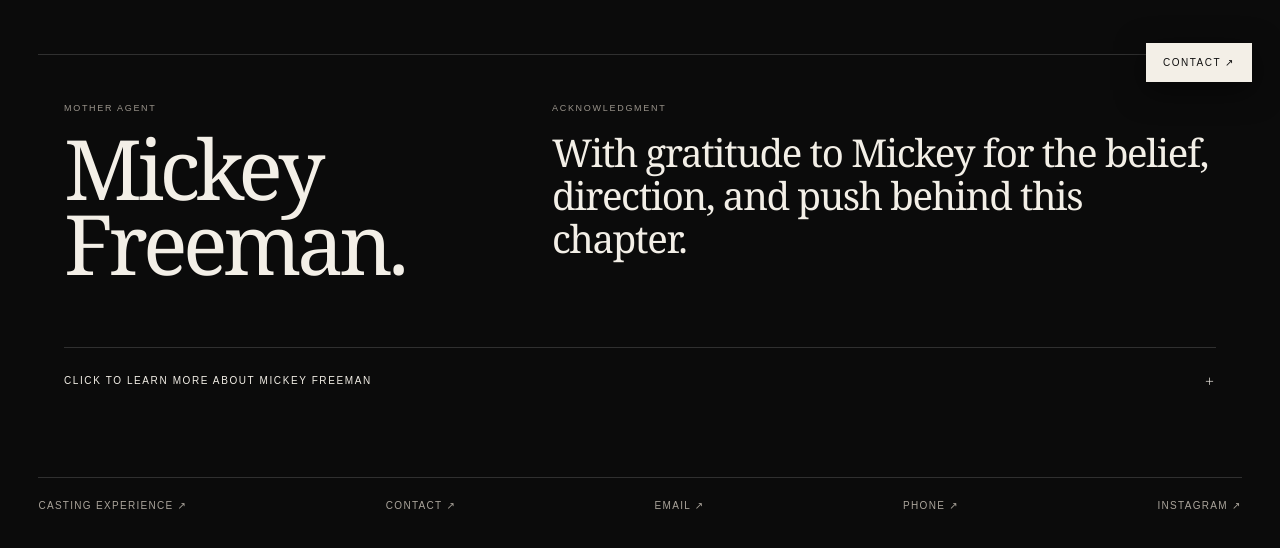
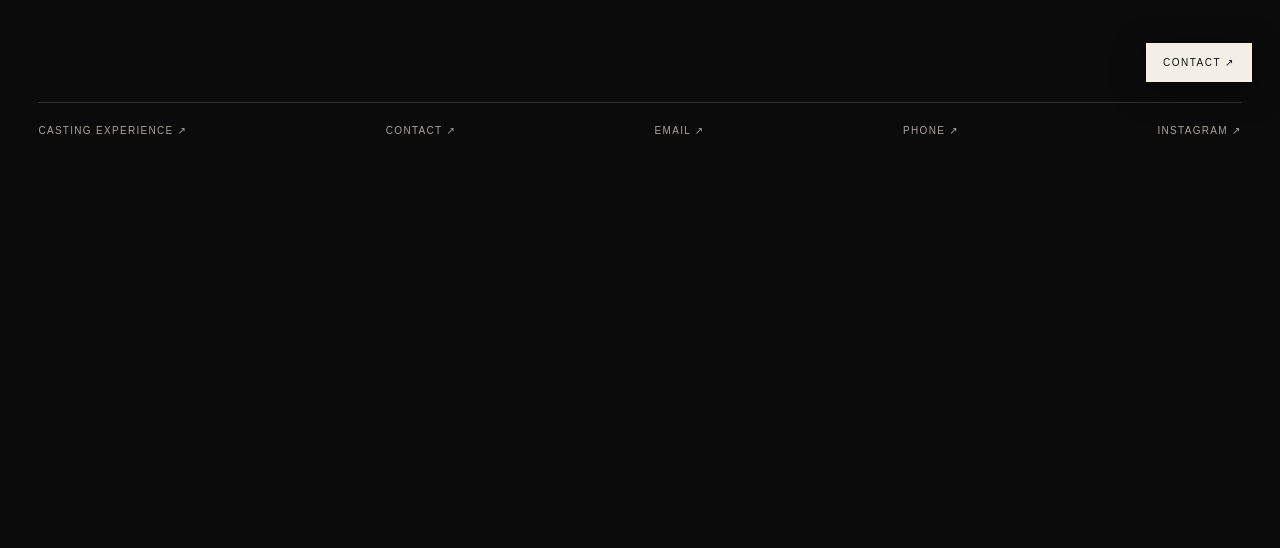
Before and after one commit to hyperjayy-star/hyperjayy-star.github.io, a plain HTML site: page about/index.html in a window 1280 px wide. Shown: the part 702-1250 px from the top of the page. After the commit the page ends 888 px from the top, so only its background shows below. Drawn offline with Linux system fonts and the light colour scheme.

Commit message:
Remove former mother-agent credit and links

```diff
--- a/about/index.html
+++ b/about/index.html
@@ -37,29 +37,7 @@ footer{flex-wrap:wrap;gap:20px}
 </div>
 </section>
 
-<section class="agent" id="mickey">
-<div class="agent-grid">
-<div>
-<div class="label">MOTHER AGENT</div>
-<div class="agent-name">Mickey<br>Freeman.</div>
-</div>
-<div>
-<div class="label">ACKNOWLEDGMENT</div>
-<div class="flowers">With gratitude to Mickey for the belief, direction, and push behind this chapter.</div>
-</div>
-</div>
 
-<details>
-<summary><span>CLICK TO LEARN MORE ABOUT MICKEY FREEMAN</span><span>＋</span></summary>
-<div class="bio">
-<p>Mitchell “Mickey” Freeman is a Philadelphia-born fashion stylist known for celebrity, editorial, and brand work. His client roster has included Peyton List, McKenna Grace, Aldis Hodge, Dylan Sprouse, Keke Palmer, and others, and his work has appeared in publications including GQ, Vogue, Marie Claire, Grazia, and L’Officiel.</p>
-<div class="links">
-<a href="https://www.theonly.agency/artists/mickey-freeman" target="_blank" rel="noopener">MICKEY AT THE ONLY AGENCY ↗</a>
-<a href="https://www.instagram.com/mickeyboooom/" target="_blank" rel="noopener">MICKEY ON INSTAGRAM ↗</a>
-</div>
-</div>
-</details>
-</section>
 
 <footer><a href="/casting/">CASTING EXPERIENCE ↗</a><a href="/contact/">CONTACT ↗</a><a href="mailto:contact@jaidenortiz.com">EMAIL ↗</a><a href="tel:+17186077079">PHONE ↗</a><a href="https://www.instagram.com/jaidenn_n/" target="_blank" rel="noopener noreferrer">INSTAGRAM ↗</a></footer>
 </div>
```
